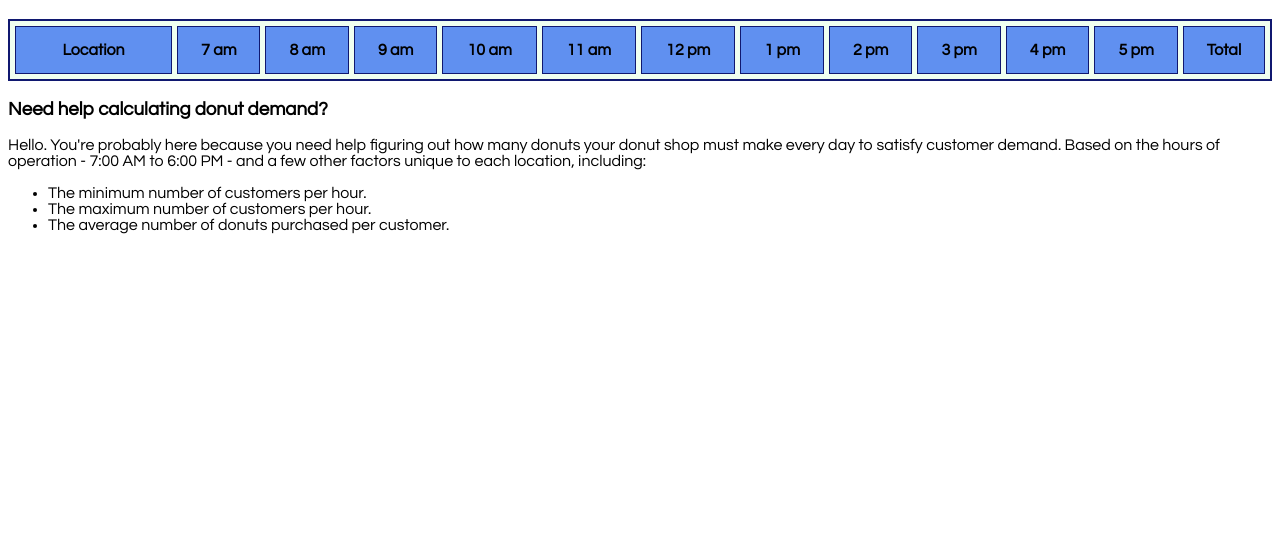
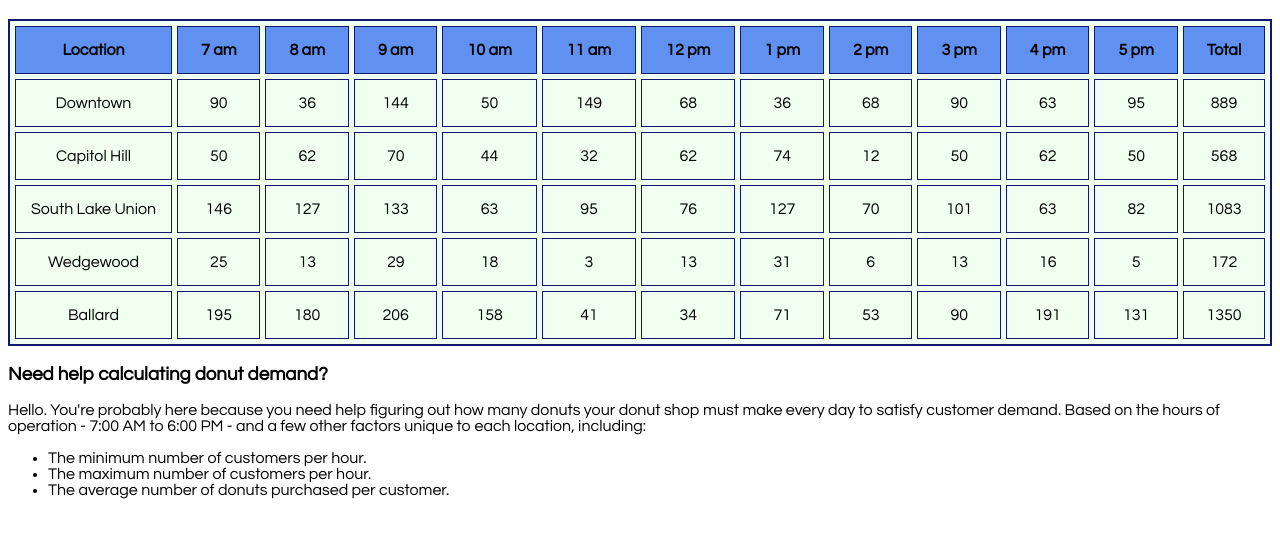
Before and after one commit to ashliechandler/donuts, a plain HTML site: page index.html in a window 1280 px wide. Shown: the part 57-594 px from the top of the page. Drawn offline with Linux system fonts and the light colour scheme.

Commit message:
Update index.html

```diff
--- a/index.html
+++ b/index.html
@@ -38,5 +38,6 @@
   <li>The average number of donuts purchased per customer.</li>
 </ul>
 </p>
+<script src="donut-shop.js"></script>
 </body>
 </html>
```
